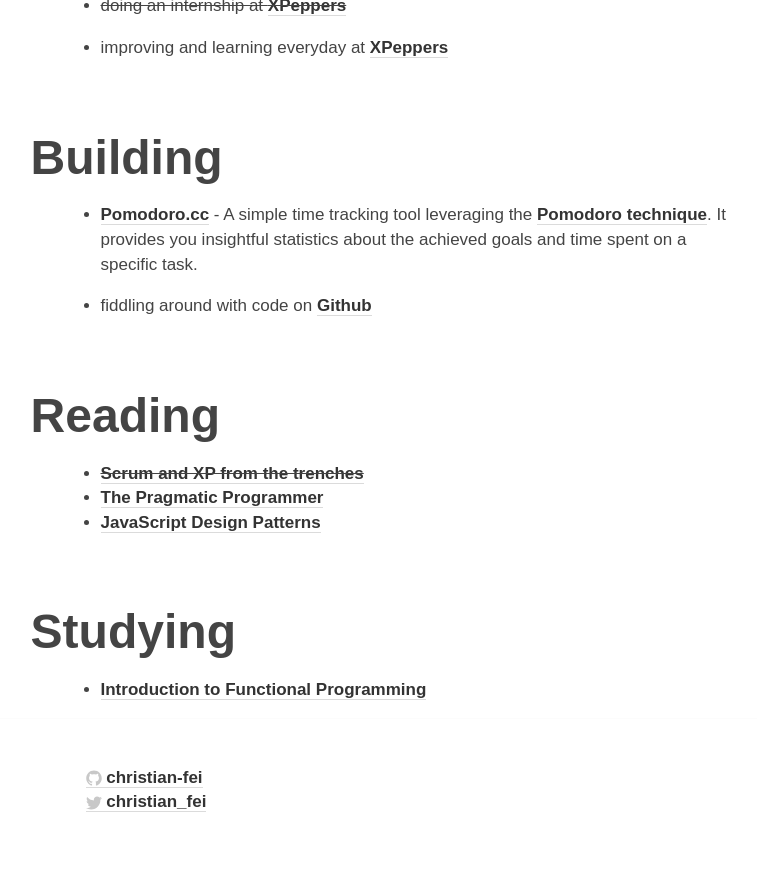
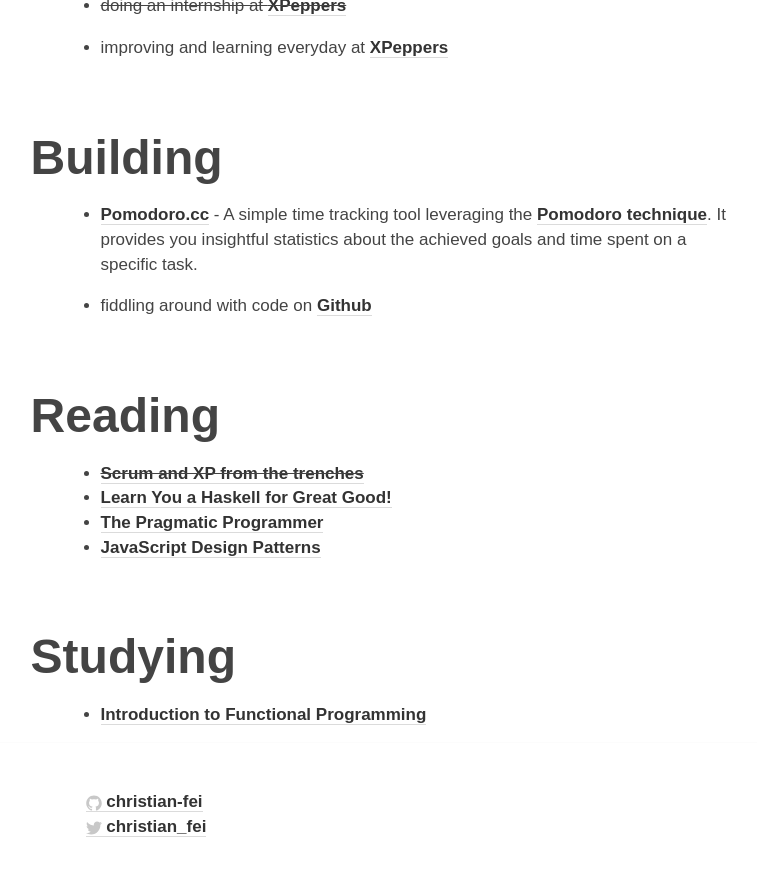
Before and after one commit to christian-fei/christian-fei.github.io-pandoc, a Jekyll site: the page built from about.md, in a window 1280 px wide and 900 px high, scrolled down 701 px. Shown: the top 876 px of the window, without its empty margins (260-1017 px from the left). Built offline with Jekyll 4.4.1, drawn with Linux system fonts in a browser that asks for light colours; Markdown is read by kramdown in place of the engine named in the settings.

Commit message:
added lyah to reading

```diff
--- a/about.md
+++ b/about.md
@@ -35,6 +35,7 @@
 ## Reading
 
 - ~~[Scrum and XP from the trenches](https://www.goodreads.com/book/show/2455391.Scrum_and_XP_from_the_Trenches)~~
+- [Learn You a Haskell for Great Good!](https://www.goodreads.com/book/show/6593810-learn-you-a-haskell-for-great-good)
 - [The Pragmatic Programmer](https://www.goodreads.com/book/show/4099.The_Pragmatic_Programmer)
 - [JavaScript Design Patterns](https://www.goodreads.com/book/show/14289134-learning-javascript-design-patterns)
 
```
